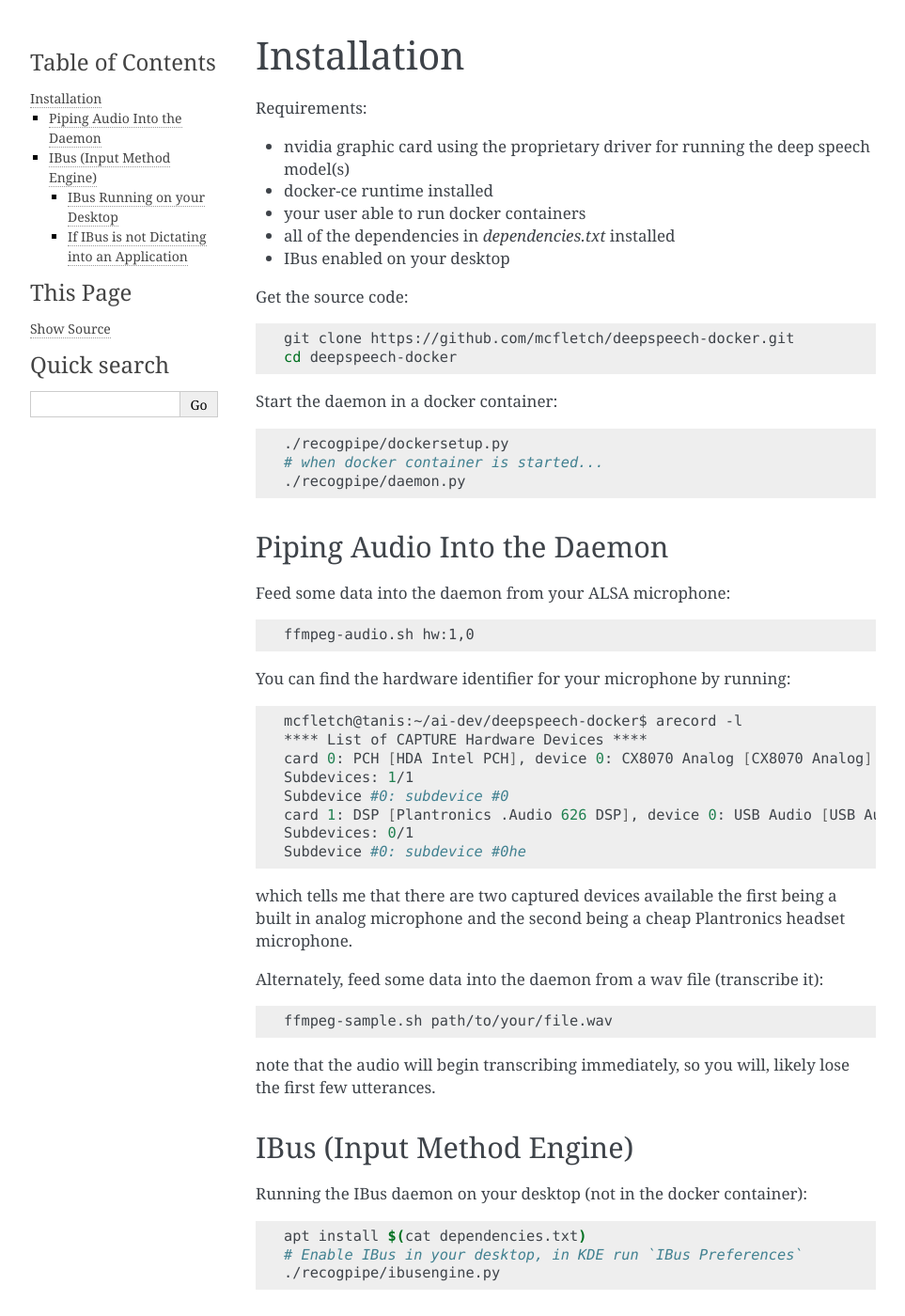
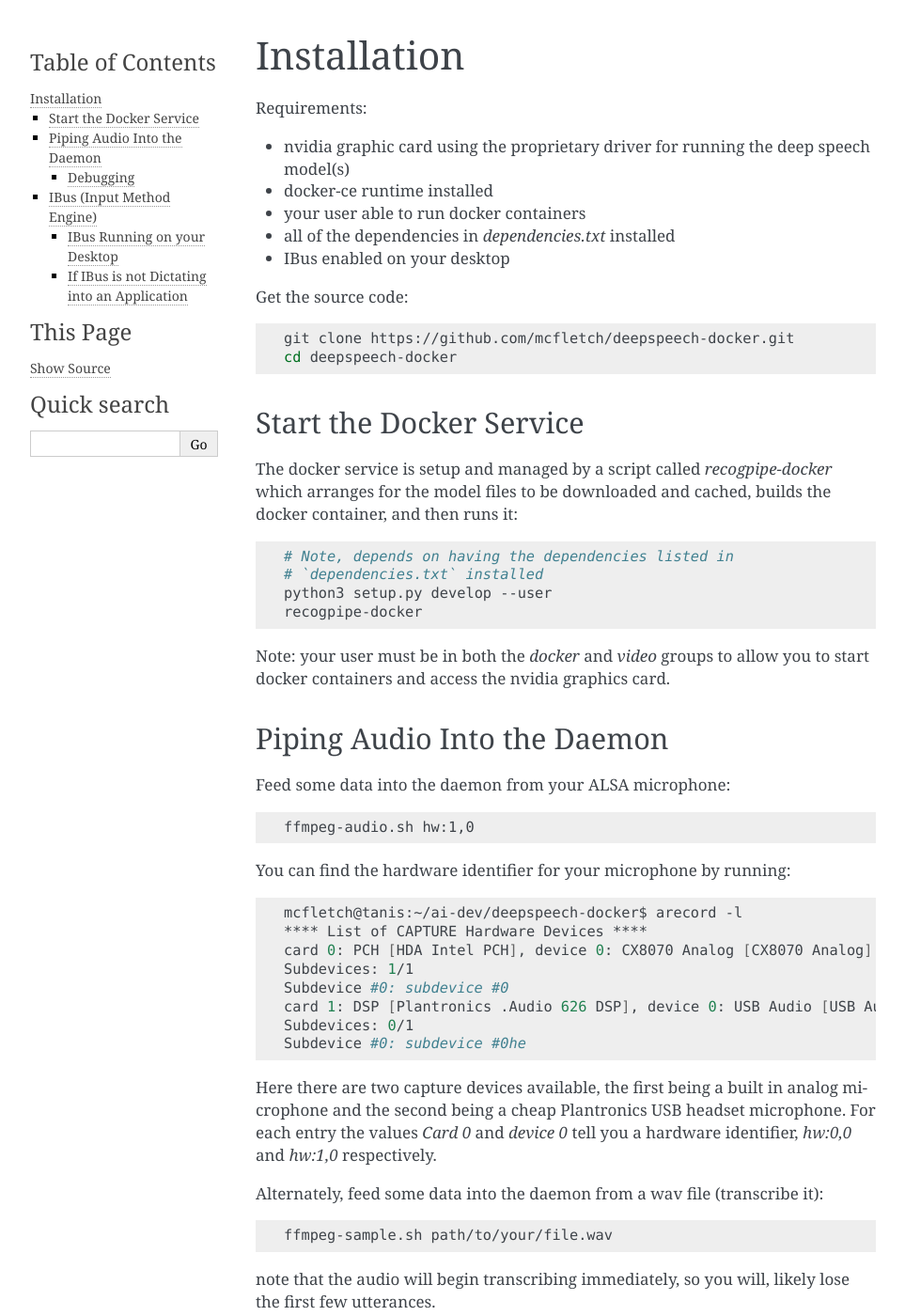
Before and after one commit to mcfletch/listener2, a Sphinx documentation site: the page built from docs/installation.rst, in a window 1280 px wide and 1400 px high. Shown: the whole window at 94% size, without its empty margins (148-1111 px from the left). Built offline with Sphinx 7.4.7, drawn with Linux system fonts in a browser that asks for light colours; some of the changed text lies outside the part shown.

Commit message:
More documentation updates

```diff
--- a/docs/installation.rst
+++ b/docs/installation.rst
@@ -16,11 +16,21 @@ Get the source code::
     git clone https://github.com/mcfletch/deepspeech-docker.git
     cd deepspeech-docker
 
-Start the daemon in a docker container::
+Start the Docker Service
+-------------------------
 
-    ./recogpipe/dockersetup.py
-    # when docker container is started...
-    ./recogpipe/daemon.py
+The docker service is setup and managed by a script called `recogpipe-docker`
+which arranges for the model files to be downloaded and cached,
+builds the docker container, and then runs it::
+
+    # Note, depends on having the dependencies listed in
+    # `dependencies.txt` installed
+    python3 setup.py develop --user
+    recogpipe-docker
+
+Note: your user must be in both the `docker` and `video` groups
+to allow you to start docker containers and access the nvidia graphics
+card.
 
 Piping Audio Into the Daemon
 ----------------------------
@@ -40,9 +50,11 @@ You can find the hardware identifier for your microphone by running::
     Subdevices: 0/1
     Subdevice #0: subdevice #0he
 
-which tells me that there are two captured devices available
-the first being a built in analog microphone and the second being a cheap
-Plantronics headset microphone.
+Here there are two capture
+devices available, the first being a built in analog microphone and the second
+being a cheap Plantronics USB headset microphone.
+For each entry the values `Card 0` and `device 0` tell you a hardware
+identifier, `hw:0,0` and `hw:1,0` respectively.
 
 Alternately, feed some data into the daemon from a wav file (transcribe it)::
 
@@ -51,6 +63,18 @@ Alternately, feed some data into the daemon from a wav file (transcribe it)::
 note that the audio will begin transcribing immediately, so you will,
 likely lose the first few utterances.
 
+Debugging
+..........
+
+Viewing the raw transcripts from the dockerised daemon with netcat::
+
+    nc -U /run/user/`id -u`/recogpipe/events
+
+Running the ibus engine interactively::
+
+    recogpipe-ibus -v
+
+
 IBus (Input Method Engine)
 --------------------------
 
@@ -58,7 +82,9 @@ Running the IBus daemon on your desktop (not in the docker container)::
 
     apt install $(cat dependencies.txt)
     # Enable IBus in your desktop, in KDE run `IBus Preferences`
-    ./recogpipe/ibusengine.py
+    # See Below for details
+    recogpipe-ibus
+
 
 IBus Running on your Desktop
 .............................
```
Also changed, not shown: README.md (+0 -15 lines).
